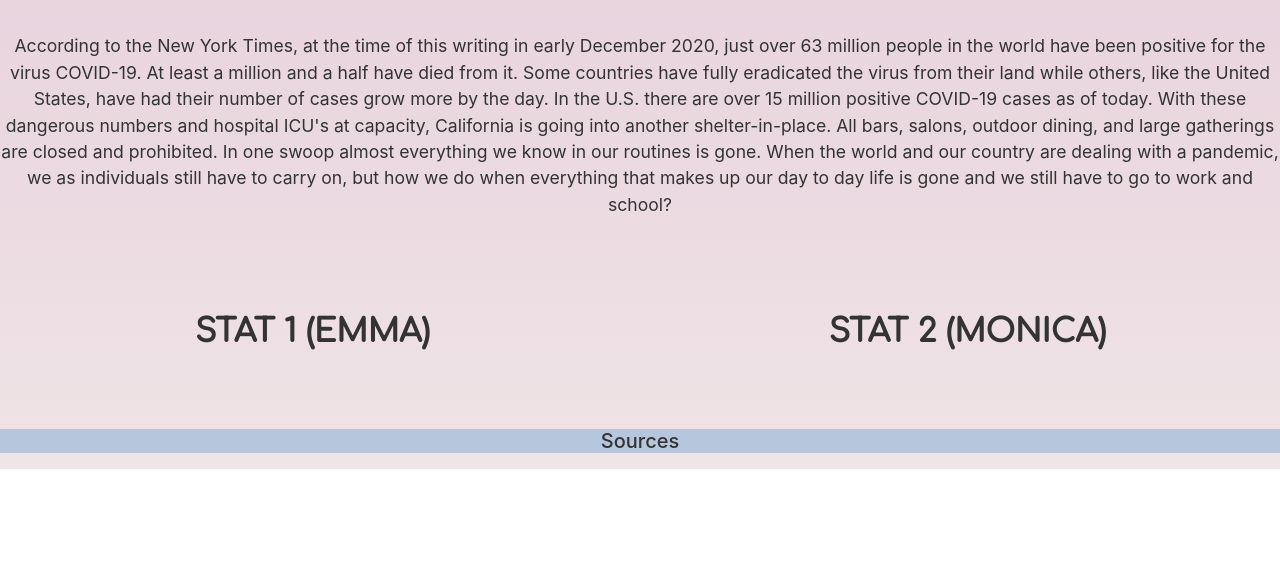
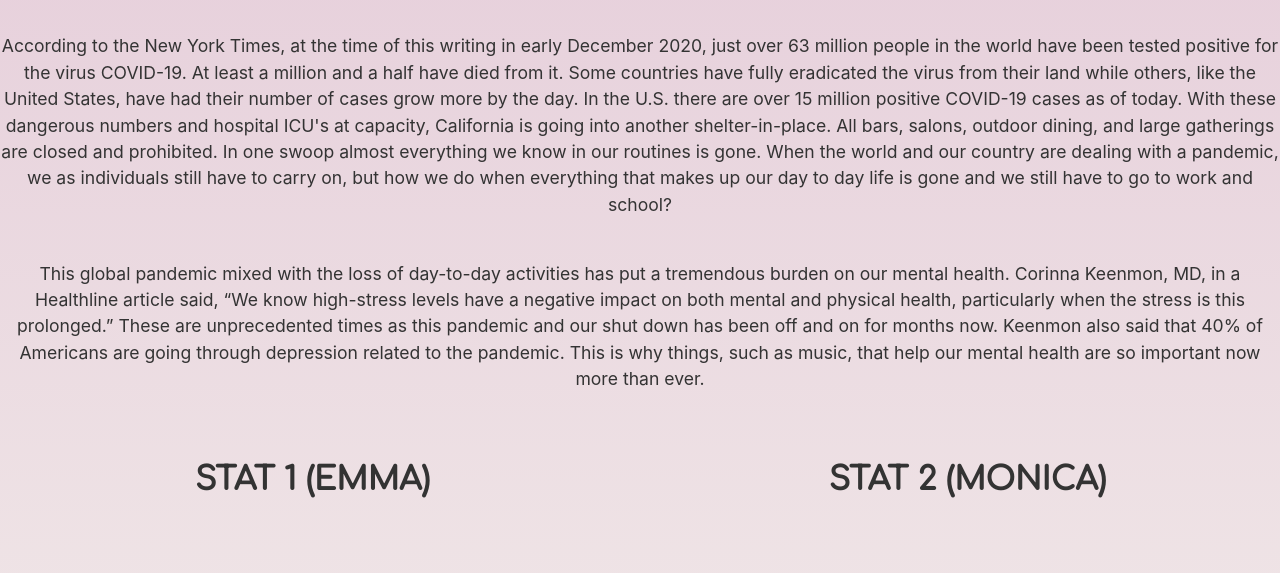
Before and after one commit to JoshueEchevarria/CST251Final, a plain HTML site: page home/index.html in a window 1280 px wide. Shown: the part 588-1161 px from the top of the page. Before the commit the page ends 1057 px from the top, so only its background shows below. Drawn offline with nearby package versions, Linux system fonts and the light colour scheme.

Commit message:
new second paragraph in homepage

```diff
--- a/home/index.html
+++ b/home/index.html
@@ -49,8 +49,9 @@
         <br>
         <h2><b>COVID-19 and Music</b></h2>
 				<br>
-				<p>According to the New York Times, at the time of this writing in early December 2020, just over 63 million people in the world have been positive for the virus COVID-19. At least a million and a half have died from it. Some countries have fully eradicated the virus from their land while others, like the United States, have had their number of cases grow more by the day. In the U.S. there are over 15 million positive COVID-19 cases as of today. With these dangerous numbers and hospital ICU's at capacity, California is going into another shelter-in-place. All bars, salons, outdoor dining, and large gatherings are closed and prohibited. In one swoop almost everything we know in our routines is gone. When the world and our country are dealing with a pandemic, we as individuals still have to carry on, but how we do when everything that makes up our day to day life is gone and we still have to go to work and school?</p>
+				<p>According to the New York Times, at the time of this writing in early December 2020, just over 63 million people in the world have been tested positive for the virus COVID-19. At least a million and a half have died from it. Some countries have fully eradicated the virus from their land while others, like the United States, have had their number of cases grow more by the day. In the U.S. there are over 15 million positive COVID-19 cases as of today. With these dangerous numbers and hospital ICU's at capacity, California is going into another shelter-in-place. All bars, salons, outdoor dining, and large gatherings are closed and prohibited. In one swoop almost everything we know in our routines is gone. When the world and our country are dealing with a pandemic, we as individuals still have to carry on, but how we do when everything that makes up our day to day life is gone and we still have to go to work and school?</p>
         <br>
+        <p>This global pandemic mixed with the loss of day-to-day activities has put a tremendous burden on our mental health. Corinna Keenmon, MD, in a Healthline article said, “We know high-stress levels have a negative impact on both mental and physical health, particularly when the stress is this prolonged.” These are unprecedented times as this pandemic and our shut down has been off and on for months now. Keenmon also said that 40% of Americans are going through depression related to the pandemic. This is why things, such as music, that help our mental health are so important now more than ever. </p>
 				<br>
         <!-- new bs4 grid -->
         <div class="row"> <!-- row 2-1 -->
```
